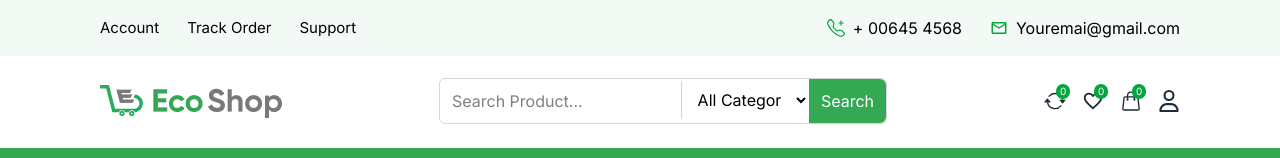
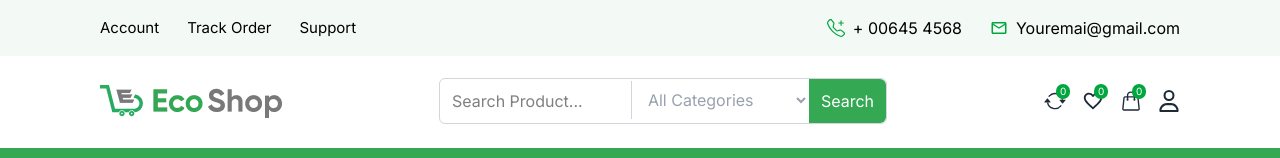
Before and after one commit to ahamedasif07/Project-Fresh-Grocery, a React (Vite) app: page / in a window 1280 px wide. Shown: the top 158 px of the page. Built offline with nearby package versions, Linux system fonts and the light colour scheme.

Commit message:
main nav select optin modified

```diff
--- a/src/components/NavbarParts/MainNavbar.jsx
+++ b/src/components/NavbarParts/MainNavbar.jsx
@@ -27,17 +27,27 @@ const MainNav = () => {
             />
 
             {/* Dropdown Wrapper */}
-            <div className="relative w-[250px] ">
+            <div className="relative w-[450px] ">
               <select
-                className="w-full bg-white border-l text-black py-2 px-3 border-gray-300 cursor-pointer  absolute z-[10010] bottom-[-18px]" // Ensures dropdown stays on top
+                className="w-full bg-white border-l focus:outline-none focus:ring-0  text-gray-400 py-2 px-3 border-gray-300 cursor-pointer  absolute z-[10010] bottom-[-18px]" // Ensures dropdown stays on top
                 value={category}
                 onChange={(e) => setCategory(e.target.value)}
               >
-                <option value="all">All Categories</option>
-                <option value="vegetable">Vegetable</option>
-                <option value="fruits">Fruits</option>
-                <option value="juice">Juice</option>
-                <option value="meat">Meat</option>
+                <option className="text-gray-400" value="all">
+                  All Categories
+                </option>
+                <option className="text-gray-400" value="vegetable">
+                  Vegetable
+                </option>
+                <option className="text-gray-400" value="fruits">
+                  Fruits
+                </option>
+                <option className="text-gray-400" value="juice">
+                  Juice
+                </option>
+                <option className="text-gray-400" value="meat">
+                  Meat
+                </option>
               </select>
             </div>
 
```
